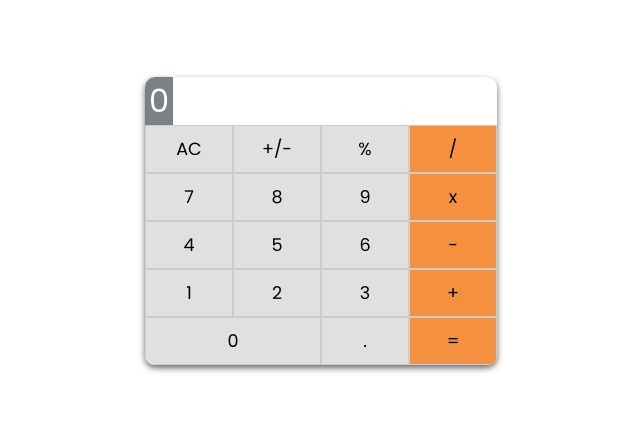
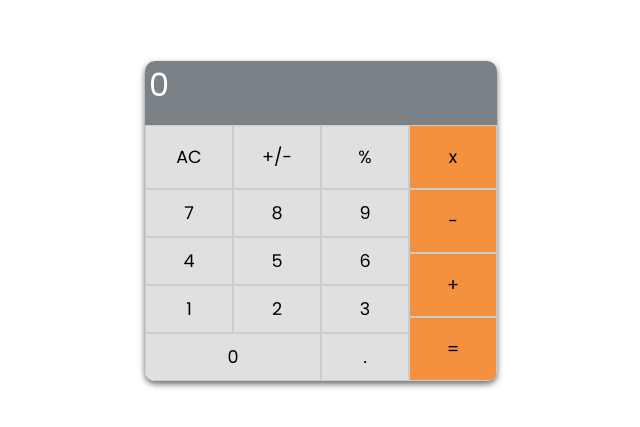
Before and after one commit to Caren-Koroeny/Math-Magician, a React (Create React App) app: page / in a window 1280 px wide. Shown: the part 179-606 px from the top of the page, without its empty margins (319-959 px from the left). Built offline with nearby package versions, Linux system fonts and the light colour scheme.

Commit message:
removed unused operator

```diff
--- a/src/components/Operators.js
+++ b/src/components/Operators.js
@@ -6,7 +6,6 @@ const Operators = ({ handleClick }) => (
     <button type="button" className="btn btn-top" onClick={handleClick}>AC</button>
     <button type="button" className="btn btn-top" onClick={handleClick}>+/-</button>
     <button type="button" className="btn btn-top" onClick={handleClick}>%</button>
-    <button type="button" className="btn btn-side" onClick={handleClick}>/</button>
     <button type="button" className="btn btn-side" onClick={handleClick}>x</button>
     <button type="button" className="btn btn-side" onClick={handleClick}>-</button>
     <button type="button" className="btn btn-side" onClick={handleClick}>+</button>
--- a/src/styles/Calculator.css
+++ b/src/styles/Calculator.css
@@ -21,7 +21,7 @@
   margin: 0 auto;
   display: grid;
   grid-template-columns: repeat(4, minmax(0, 1fr));
-  grid-template-rows: repeat(6, minmax(0, 1fr));
+  grid-template-rows: repeat(5, minmax(0, 1fr));
   max-inline-size: 22rem;
   border-radius: 10px;
   overflow: hidden;
@@ -32,10 +32,10 @@
 .displayscreen-count-section {
   grid-column: 1/ 5;
   grid-row: 1 / 2;
+  background: rgb(122, 130, 136) none repeat scroll 0% 0%;
 }
 
 .input-screen {
-  background: rgb(122, 130, 136) none repeat scroll 0% 0%;
   width: 150px;
   padding: 12px 4px;
   font-size: 2rem;
```
